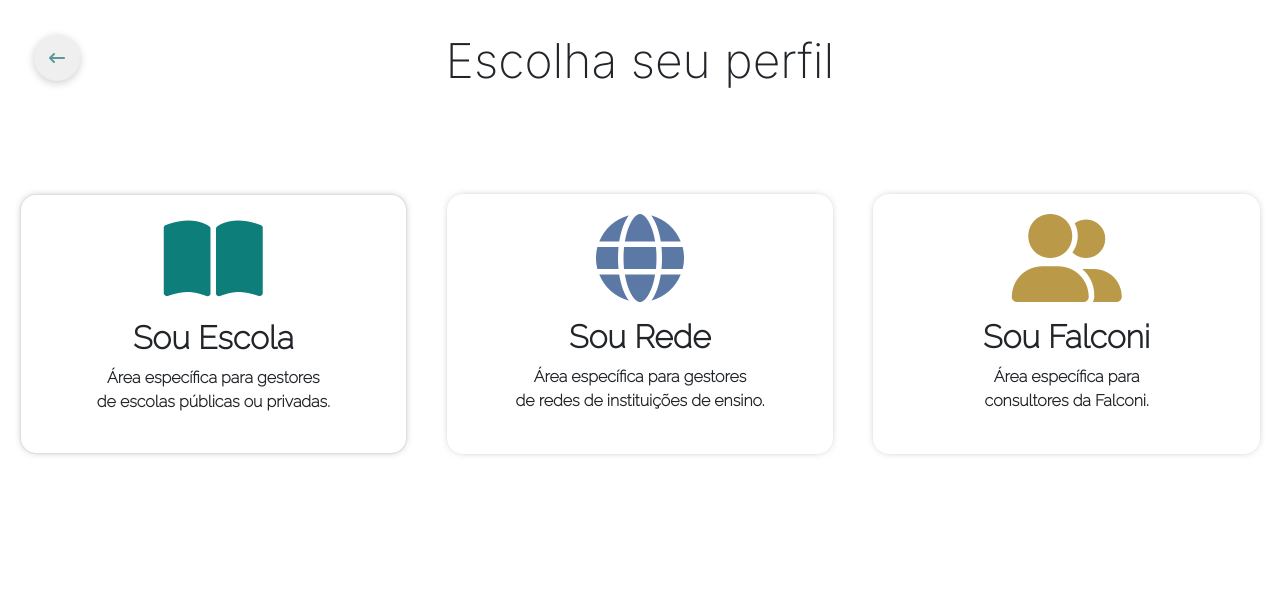
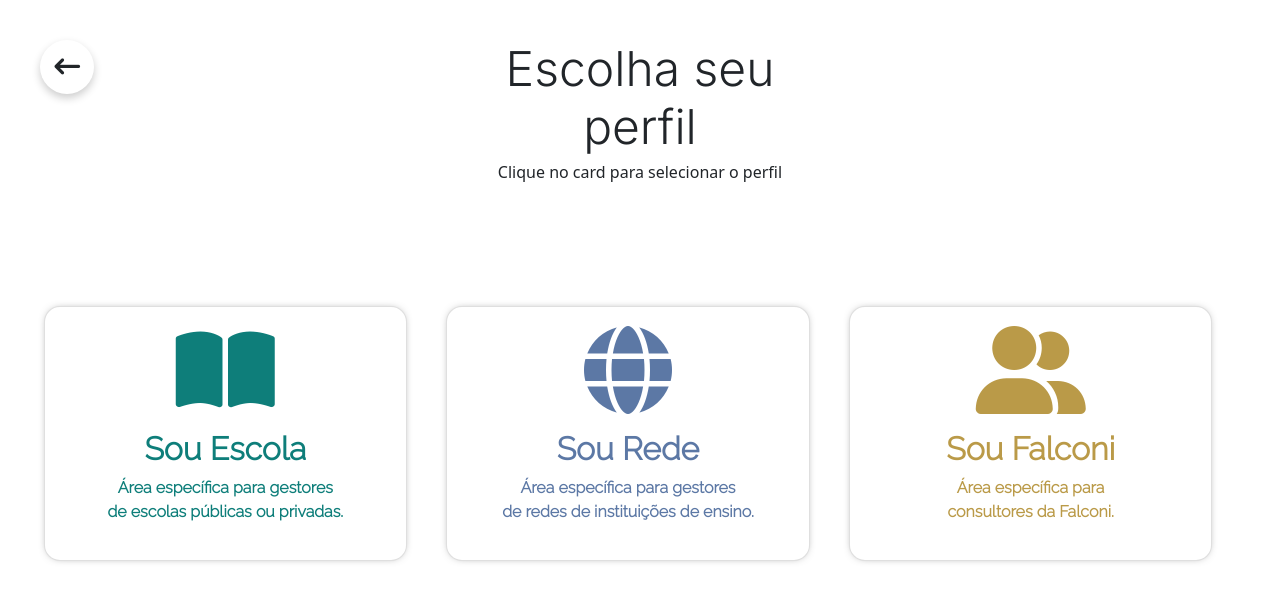
Before and after one commit to 2022M2T5-Inteli/Millenium-Dev, a plain HTML site: page Millennium/1-frontend/1-telas_de_inicio/4-ChooseProfileScreen/chooseprofilescreen - index.html in a window 1280 px wide. Drawn offline with nearby package versions, Linux system fonts and the light colour scheme.

Commit message:
refact: change font-weight, header and card style

```diff
--- a/Millennium/1-frontend/1-telas_de_inicio/4-ChooseProfileScreen/chooseprofilescreen - index.html
+++ b/Millennium/1-frontend/1-telas_de_inicio/4-ChooseProfileScreen/chooseprofilescreen - index.html
@@ -9,10 +9,10 @@
     integrity="sha384-1BmE4kWBq78iYhFldvKuhfTAU6auU8tT94WrHftjDbrCEXSU1oBoqyl2QvZ6jIW3" crossorigin="anonymous">
   <link rel="preconnect" href="https://fonts.googleapis.com">
   <link rel="preconnect" href="https://fonts.gstatic.com" crossorigin>
-    <link href="https://fonts.googleapis.com/css2?family=Inter:wght@200&display=swap" rel="stylesheet">
+  <link href="https://fonts.googleapis.com/css2?family=Inter:wght@300&display=swap" rel="stylesheet">
   <link rel="preconnect" href="https://fonts.googleapis.com">
   <link rel="preconnect" href="https://fonts.gstatic.com" crossorigin>
-    <link href="https://fonts.googleapis.com/css2?family=Raleway:wght@200&display=swap" rel="stylesheet">
+  <link href="https://fonts.googleapis.com/css2?family=Raleway:wght@300&display=swap" rel="stylesheet">
   <link rel="stylesheet" href="https://cdnjs.cloudflare.com/ajax/libs/font-awesome/6.1.1/css/all.min.css"
     integrity="sha512-KfkfwYDsLkIlwQp6LFnl8zNdLGxu9YAA1QvwINks4PhcElQSvqcyVLLD9aMhXd13uQjoXtEKNosOWaZqXgel0g=="
     crossorigin="anonymous" referrerpolicy="no-referrer" />
@@ -21,33 +21,34 @@
 
 <body>
   <div class="container-fluid">
-    <div class="row top">
-      <div class="col-sm-4">
-        <div class="buttonVoltar" id="buttonVoltar">
-          <a href="google.com"> <i class="fa-solid fa-arrow-left-long" id="iconeBack"></i></a>
+    <div class="header row p-4">
+      <div class="p-3 col-12 col-lg-4 justify-content-center justify-content-lg-start d-flex" id="leftSection">
+        <div class="d-flex justify-content-center align-items-center" id="backButton">
+          <a href="google.com"> <i class="fa-solid fa-arrow-left-long"></i></a>
         </div>
       </div>
-      <div class="col-sm-4">
+      <div class="p-3 col-12 col-lg-4 text-center" id="centerSection">
         <h1>Escolha seu perfil</h1>
+        <h6>Clique no card para selecionar o perfil</h6>
       </div>
     </div>
-    <div class="row center">
+    <div class="container-fluid row center">
       <div class="col-sm-4">
         <div class="buttonSouEscola card" id="buttons">
-          <a href="google.com"> <i class="fa-solid fa-book-open" id="buttonEscola"></i></a>
+          <a class="buttonIcons" href="google.com"> <i class="fa-solid fa-book-open" id="buttonEscola"></i></a>
           <h2>Sou Escola</h2>
           <p>Área específica para gestores<br> de escolas públicas ou privadas.</p>
         </div>
       </div>
       <div class="col-sm-4">
-        <div class="buttonSouRede" id="buttons">
-          <a href="google.com"> <i class="fa-solid fa-globe" id="buttonRede"></i></a>
+        <div class="buttonSouRede card" id="buttons">
+          <a href="google.com"> <i class="fa-solid fa-globe buttonIcons" id="buttonRede"></i></a>
           <h2>Sou Rede</h2>
           <p>Área específica para gestores<br> de redes de instituições de ensino.</p>
         </div>
       </div>
       <div class="col-sm-4">
-        <div class="buttonSouFalconi" id="buttons">
+        <div class="buttonSouFalconi card" id="buttons">
           <a href="google.com"> <i class="fa-solid fa-user-group" id="buttonFalconi"></i></a>
           <h2>Sou Falconi</h2>
           <p>Área específica para<br> consultores da Falconi.</p>
@@ -58,4 +59,5 @@
       integrity="sha384-ka7Sk0Gln4gmtz2MlQnikT1wXgYsOg+OMhuP+IlRH9sENBO0LRn5q+8nbTov4+1p"
       crossorigin="anonymous"></script>
 </body>
+
 </html>
--- a/Millennium/1-frontend/1-telas_de_inicio/4-ChooseProfileScreen/chooseprofilescreen - style.css
+++ b/Millennium/1-frontend/1-telas_de_inicio/4-ChooseProfileScreen/chooseprofilescreen - style.css
@@ -1,36 +1,39 @@
 h1 {
-    font-family: 'Inter', sans-serif;
-    font-size:  3rem;
-    padding-bottom: 1rem;
-    padding-top: 2rem;
+  font-family: "Inter", sans-serif;
+  font-size: 3rem;
+  /* padding-bottom: 1rem; */
+  /* padding-top: 2rem; */
   text-align: center;
 }
 
 h2 {
-    font-family: 'Raleway', sans-serif;
+  font-family: "Raleway", sans-serif;
   font-weight: bolder;
   padding-top: 1rem;
 }
 
 p {
   font-size: 1rem;
-    font-family: 'Raleway', sans-serif;
+  font-family: "Raleway", sans-serif;
   font-weight: 800;
 }
 
 .buttonSouEscola {
   padding-top: 8rem;
   text-align: center;
+  color: #0e7e7a;
 }
 
 .buttonSouRede {
   padding-top: 8rem;
   text-align: center;
+  color: #5c78a5;
 }
 
 .buttonSouFalconi {
   padding-top: 8rem;
   text-align: center;
+  color: #ba9a48;
 }
 
 .buttonVoltar {
@@ -39,17 +42,26 @@
 
 #buttonEscola {
   font-size: 5.5rem;
-    color:#0E7E7A;
+}
+
+#buttonEscola:hover {
+  color: white;
 }
 
 #buttonRede {
   font-size: 5.5rem;
-    color:#5C78A5
+}
+
+#buttonRede:hover {
+  color: white;
 }
 
 #buttonFalconi {
   font-size: 5.5rem;
-    color:#BA9A48
+}
+
+#buttonFalconi:hover {
+  color: white;
 }
 
 #iconeBack {
@@ -57,9 +69,9 @@
   padding: 15px;
   margin-left: 22px;
   margin-top: 35px;
-    border: #EFEFEF;
-    background-color: #EFEFEF;
-    color: #579A99;
+  border: #efefef;
+  background-color: #efefef;
+  color: #579a99;
   box-shadow: 0px 2px 8px 0px rgba(0, 0, 0, 0.2);
   transition: ease all 0.2s;
 }
@@ -77,12 +89,50 @@
   transition: ease all 0.2s;
   padding-top: 5%;
   margin-top: 20%;
-    height:80%;
+  height: 80%;
   border-radius: 1rem;
 }
 
 #buttons:hover {
-    background-color: #d7d7d7;
-    transform: scale(0.98,0.98);
+  /* background-color: #d7d7d7; */
+  transform: scale(0.98, 0.98);
   box-shadow: 0px 0px 8px -5px rgba(0, 0, 0, 0.5);
 }
+
+.buttonSouEscola:hover {
+  background-color: #0e7e7a;
+  color: white;
+}
+
+.buttonSouRede:hover {
+  background-color: #5c78a5;
+  color: white;
+}
+
+.buttonSouFalconi:hover {
+  background-color: #ba9a48;
+  color: white;
+}
+
+#backButton {
+  padding: 1.2rem;
+  width: 3.4rem;
+  height: 3.4rem;
+  border-radius: 50px;
+  font-size: 1.6rem;
+  box-shadow: 0 4px 8px 0 rgba(0, 0, 0, 0.2);
+  transition: ease all 0.2s;
+}
+
+#backButton:hover {
+  cursor: pointer;
+  transform: scale(1.1, 1.1);
+  box-shadow: 0 6px 8px 0 rgba(0, 0, 0, 0.2);
+}
+
+a,
+a:link,
+a:hover {
+  text-decoration: none;
+  color: inherit;
+}
```
Lines whose indentation alone changed are shown as unchanged.
